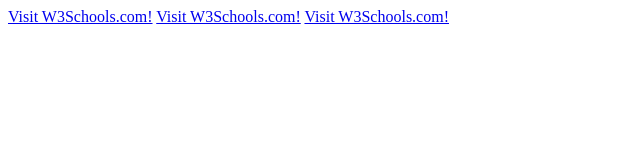
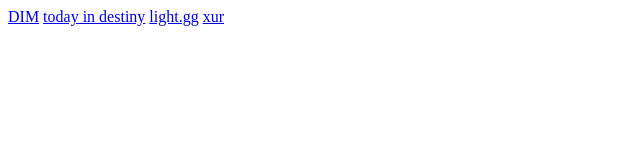
Before and after one commit to jakjack1/jakjack1.github.io, a plain HTML site: page index.html in a window 1280 px wide. Shown: the whole page, without its empty margins (0-640 px from the left). Drawn offline with Linux system fonts and the light colour scheme.

Commit message:
Update index.html

```diff
--- a/index.html
+++ b/index.html
@@ -1,3 +1,4 @@
-<a href="https://www.w3schools.com/">Visit W3Schools.com!</a>
-<a href="https://www.w3schools.com/">Visit W3Schools.com!</a>
-<a href="https://www.w3schools.com/">Visit W3Schools.com!</a>
+<a href="https://destinyitemmanager.com/">DIM</a>
+<a href="https://www.todayindestiny.com/">today in destiny</a>
+<a href="https://www.light.gg/">light.gg</a>
+<a href="https://wherethefuckisxur.com/">xur</a>
```
